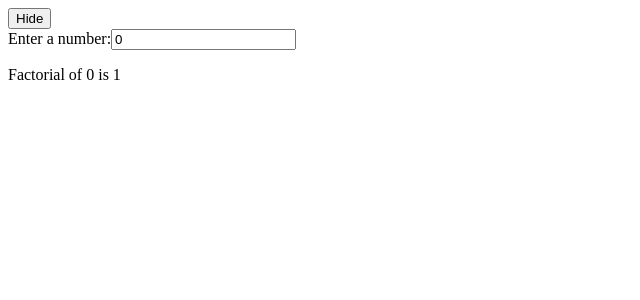
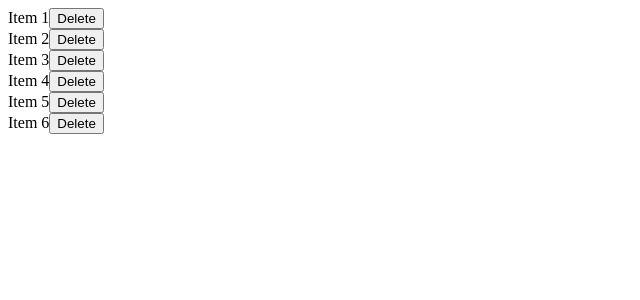
Before and after one commit to KyryloPikhno/Components_Test, a React (Create React App) app: page / in a window 1280 px wide. Shown: the top 300 px of the page, without its empty margins (0-640 px from the left). Built offline with nearby package versions, Linux system fonts and the light colour scheme.

Commit message:
ant useCallBack

```diff
--- a/src/App.js
+++ b/src/App.js
@@ -1,21 +1,17 @@
-import MyComponent from './useMemo';
-import React from "react";
+import {List} from "./components/useCallBack/List";
 
 
 function App() {
-    const [showComponent, setShowComponent] = React.useState(true);
+    const items = [
+        {id: 1, name: "Item 1"},
+        {id: 2, name: "Item 2"},
+        {id: 3, name: "Item 3"},
+        {id: 4, name: "Item 4"},
+        {id: 5, name: "Item 5"},
+        {id: 6, name: "Item 6"}
+    ];
 
-    const handleClick = () => {
-        setShowComponent((prev) => !prev);
-    };
-
-    return (
-        <div>
-            <button onClick={handleClick}>{showComponent ? 'Hide' : 'Show'}</button>
-            {showComponent && <MyComponent />}
-        </div>
-    );
+    return <List items={items}/>;
 }
 
-
 export default App;
--- /dev/null
+++ b/src/components/useCallBack/Item.js
@@ -0,0 +1,18 @@
+import {useCallback, memo} from "react";
+
+const MemoItem = memo(function Item({item, onDelete}) {
+    console.log(`Rendering Item with id=${item.id}`);
+
+    const handleDelete = useCallback(() => {
+        onDelete(item.id);
+    }, [onDelete, item.id]);
+
+    return (
+        <div>
+            <span>{item.name}</span>
+            <button onClick={handleDelete}>Delete</button>
+        </div>
+    );
+})
+
+export {MemoItem};
--- /dev/null
+++ b/src/components/useCallBack/List.js
@@ -0,0 +1,24 @@
+import {useCallback, useState} from "react";
+import {MemoItem} from "./Item";
+
+function List({ items }) {
+    console.log("start");
+    console.log("Rendering List");
+
+    const [itemsState, setItemsState] = useState(items);
+
+    const handleDelete = useCallback((id) => {
+        setItemsState((prevItems) => prevItems.filter((item) => item.id !== id));
+    }, []);
+
+    console.log("stop");
+    return (
+        <div>
+            {itemsState.map((item) => (
+                <MemoItem key={item.id} item={item} onDelete={handleDelete} />
+            ))}
+        </div>
+    );
+}
+
+export {List};
```
Also changed, not shown: src/components/useMemo/useMemo.js (renamed from src/useMemo.js).
